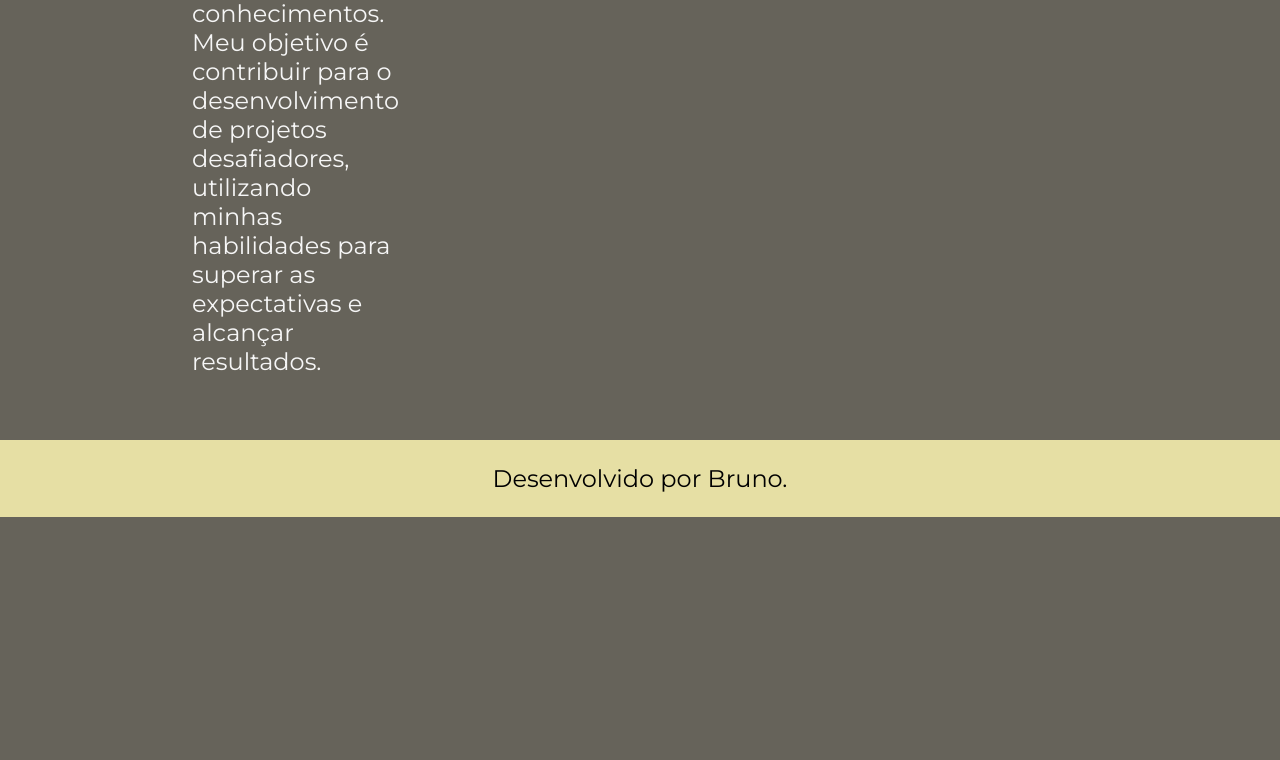
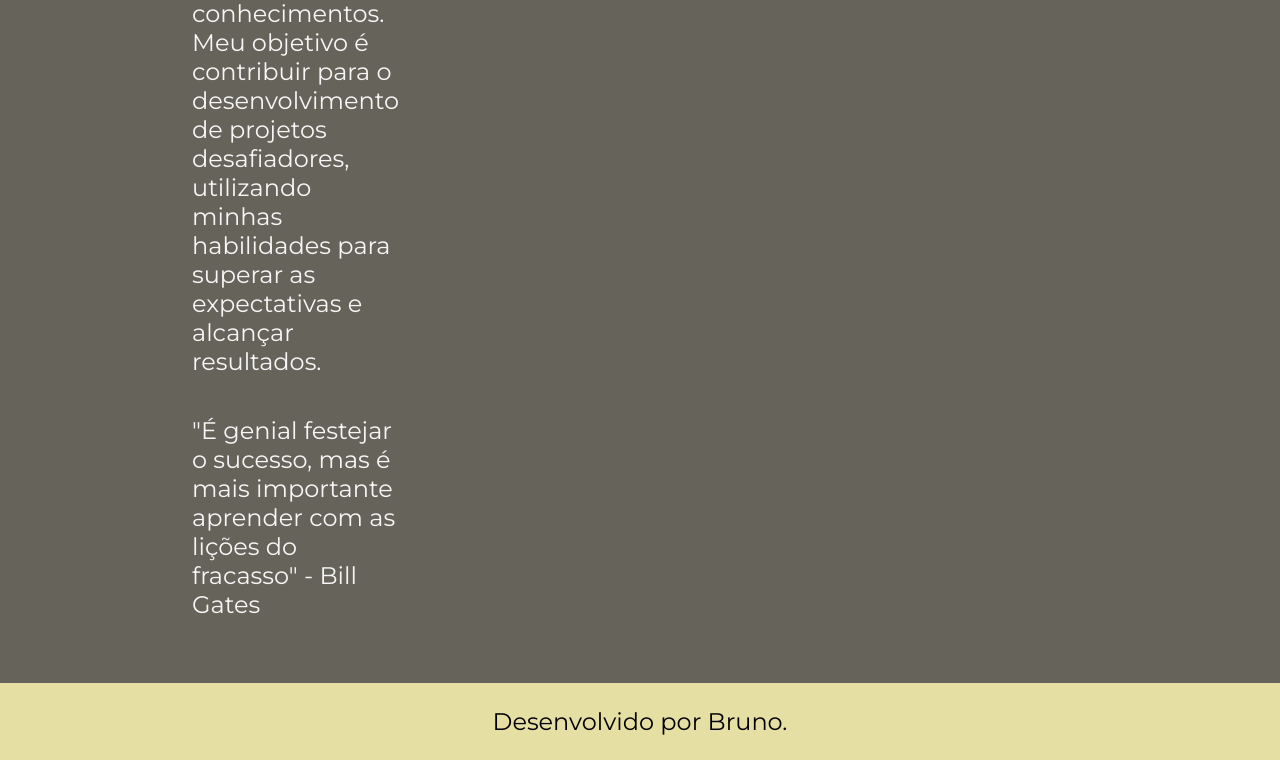
Before and after one commit to BrunoMSZ/portifolio-estudo, a plain HTML site: page about.html in a window 1280 px wide. Shown: the part 1381-2141 px from the top of the page. Before the commit the page ends 1898 px from the top, so only its background shows below. Drawn offline with nearby package versions, Linux system fonts and the light colour scheme.

Commit message:
Modificando textos

```diff
--- a/about.html
+++ b/about.html
@@ -24,7 +24,7 @@
                 ágil, entregando resultados de qualidade em tempo hábil. Tenho facilidade em lidar com prazos e buscar novas
                 formas de aprimorar meus conhecimentos. Meu objetivo é contribuir para o desenvolvimento de projetos desafiadores,
                 utilizando minhas habilidades para superar as expectativas e alcançar resultados.</p>
-            <!--<p class="apresentacao__conteudo__texto">Lorem ipsum dolor sit, amet consectetur adipisicing elit. Repudiandae ab voluptatibus corrupti numquam exercitationem reprehenderit cum unde harum porro modi aperiam cumque, nesciunt aliquam iste maiores ad labore assumenda minus.</p>-->
+            <p class="apresentacao__conteudo__texto">"É genial festejar o sucesso, mas é mais importante aprender com as lições do fracasso" - Bill Gates</p>
         </section>
         <img src="./assets/programmer-3.gif" alt="Foto do perfil do usuário">
     </main>
```
